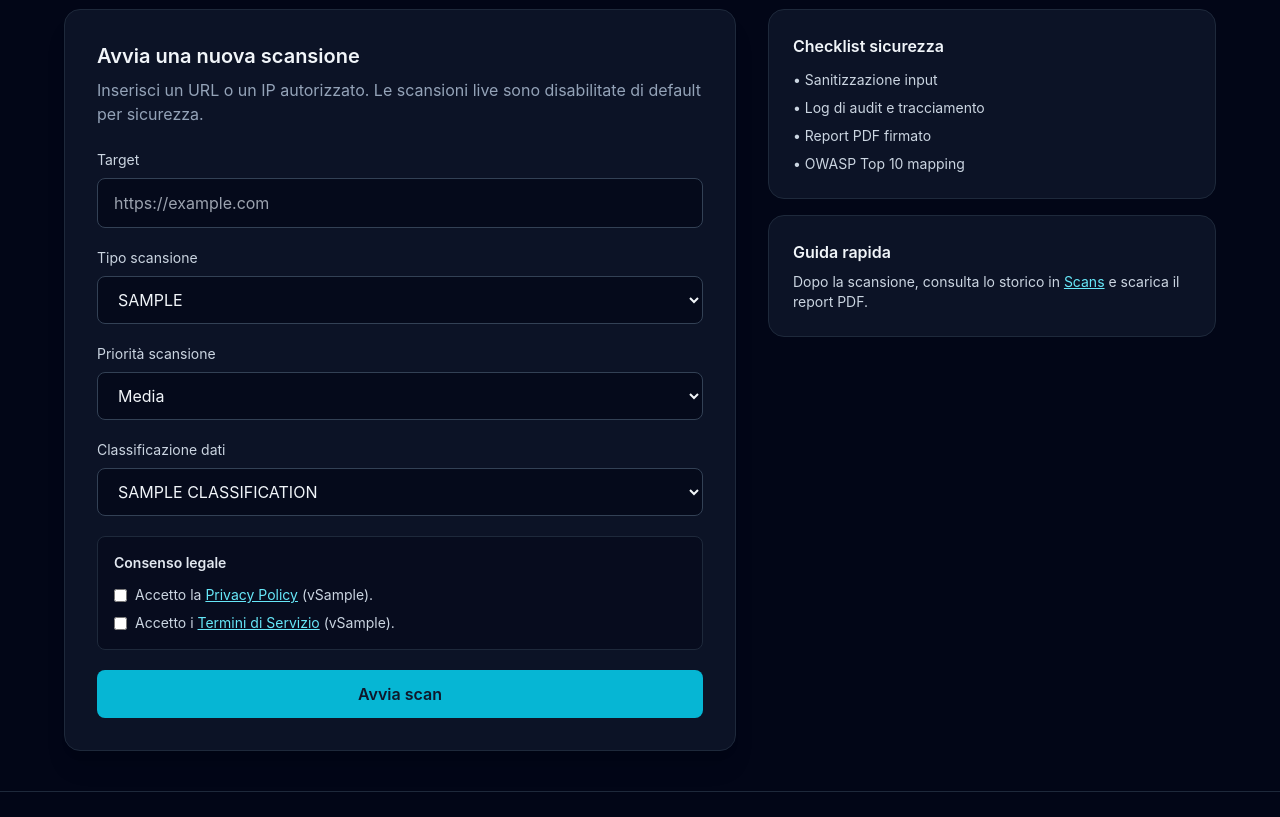
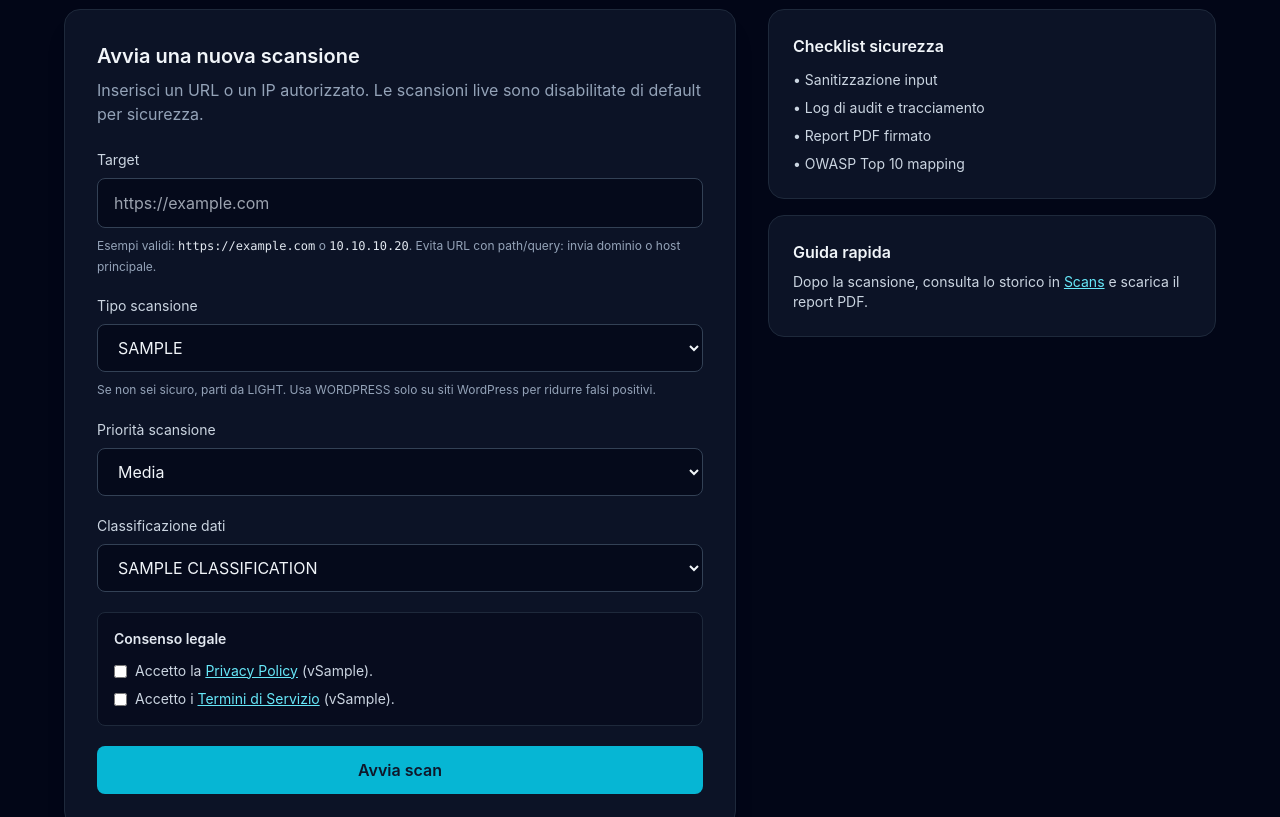
Before and after one commit to chiaraberti13/vap, a Python web app: template templates/index.html in a window 1280 px wide. Shown: the part 791-1608 px from the top of the page. Run offline with Jinja, Linux system fonts and the light colour scheme; the template is opened without the code that fills it: most values are stand-ins (such as "Sample title", 1, 10 or a date in 2020); some libraries are stand-ins or nearby versions.

Commit message:
Add guided microcopy for target and scan type selection

```diff
--- a/templates/index.html
+++ b/templates/index.html
@@ -139,12 +139,17 @@
               <label class="grid gap-2">
                 <span class="text-sm text-slate-300">Target</span>
                 <input
+                  id="scan-target-input"
                   name="target"
                   type="text"
                   placeholder="https://example.com"
+                  aria-describedby="target-guidance"
                   class="w-full rounded-lg border border-slate-700 bg-slate-950/70 px-4 py-3 text-slate-100 focus:border-cyan-400 focus:outline-none"
                   required
                 />
+                <span id="target-guidance" class="text-xs leading-relaxed text-slate-400">
+                  Esempi validi: <code class="font-mono text-slate-200">https://example.com</code>, <code class="font-mono text-slate-200">https://staging.example.com</code>, <code class="font-mono text-slate-200">10.10.10.20</code>. Evita URL con path/query (errore frequente: target troppo specifico come <code class="font-mono text-slate-200">/login?next=</code>).
+                </span>
               </label>
               {% if api_key_required %}
               <label class="grid gap-2">
@@ -171,6 +176,9 @@
                 <h3 id="scan-explorer-title" class="text-sm text-slate-200 font-semibold tracking-wide">Scan Type Explorer</h3>
                 <p class="text-xs text-slate-400">Seleziona fino a 3 card per confronto rapido.</p>
               </div>
+              <p id="scan-type-guidance" class="text-xs leading-relaxed text-slate-400">
+                Suggerimento: inizia da <span class="text-slate-200 font-medium">light</span> per ricognizione veloce, usa <span class="text-slate-200 font-medium">full</span> quando vuoi una copertura estesa, scegli <span class="text-slate-200 font-medium">wordpress</span> solo se il target usa davvero WordPress.
+              </p>
               <div class="rounded-lg border border-slate-800 bg-slate-950/70 p-3" aria-label="Glossario termini tecnici">
                 <p class="text-xs font-semibold uppercase tracking-wide text-slate-400">Termini tecnici</p>
                 <div class="mt-2 flex flex-wrap gap-2">
@@ -298,12 +306,17 @@
             <label class="grid gap-2">
               <span class="text-sm text-slate-300">Target</span>
               <input
+                id="fallback-scan-target-input"
                 name="target"
                 type="text"
                 placeholder="https://example.com"
+                aria-describedby="fallback-target-guidance"
                 class="w-full rounded-lg border border-slate-700 bg-slate-950/70 px-4 py-3 text-slate-100 focus:border-cyan-400 focus:outline-none"
                 required
               />
+              <span id="fallback-target-guidance" class="text-xs leading-relaxed text-slate-400">
+                Esempi validi: <code class="font-mono text-slate-200">https://example.com</code> o <code class="font-mono text-slate-200">10.10.10.20</code>. Evita URL con path/query: invia dominio o host principale.
+              </span>
             </label>
             {% if api_key_required %}
             <label class="grid gap-2">
@@ -321,12 +334,16 @@
               <span class="text-sm text-slate-300">Tipo scansione</span>
               <select
                 name="scan_type"
+                aria-describedby="fallback-scan-type-guidance"
                 class="w-full rounded-lg border border-slate-700 bg-slate-950/70 px-4 py-3 text-slate-100 focus:border-cyan-400 focus:outline-none"
               >
                 {% for scan_type in scan_types %}
                 <option value="{{ scan_type }}">{{ scan_type | upper }}</option>
                 {% endfor %}
               </select>
+              <span id="fallback-scan-type-guidance" class="text-xs leading-relaxed text-slate-400">
+                Se non sei sicuro, parti da LIGHT. Usa WORDPRESS solo su siti WordPress per ridurre falsi positivi.
+              </span>
             </label>
             <label class="grid gap-2">
               <span class="text-sm text-slate-300">Priorità scansione</span>
```
Also changed, not shown: tests/test_accessibility_checks.py (+14 -0 lines), upgrade.md (+1 -1 lines).
